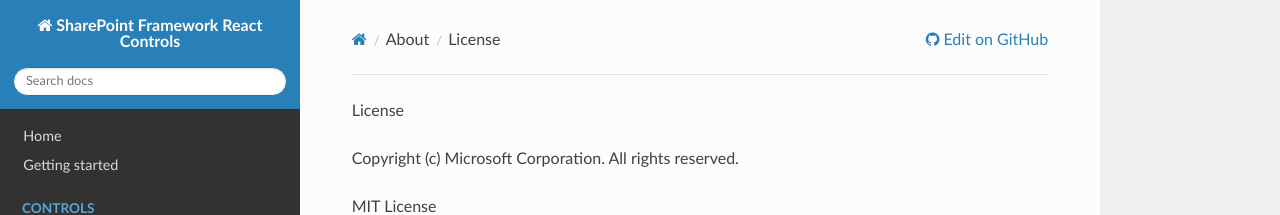
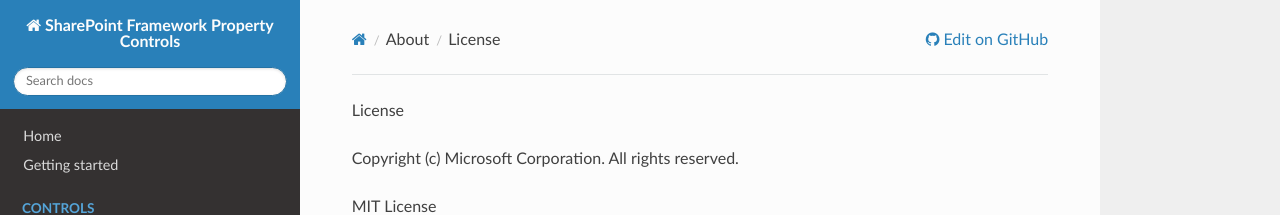
Before and after one commit to pnp/sp-dev-fx-property-controls, an MkDocs documentation site: the page built from docs/documentation/docs/about/license.md, in a window 1280 px wide. Shown: the top 215 px of the page. Built offline with MkDocs 1.6.1, drawn with Linux system fonts in a browser that asks for light colours; nearby versions of some CDN libraries; old or Windows-style settings are respelled for this version of MkDocs.

Commit message:
Updated documentation title

```diff
--- a/docs/documentation/mkdocs.yml
+++ b/docs/documentation/mkdocs.yml
@@ -1,4 +1,4 @@
-site_name: SharePoint Framework React Controls
+site_name: SharePoint Framework Property Controls
 pages:
   - Home: 'index.md'
   - 'Getting started': 'getting-started.md'
```
